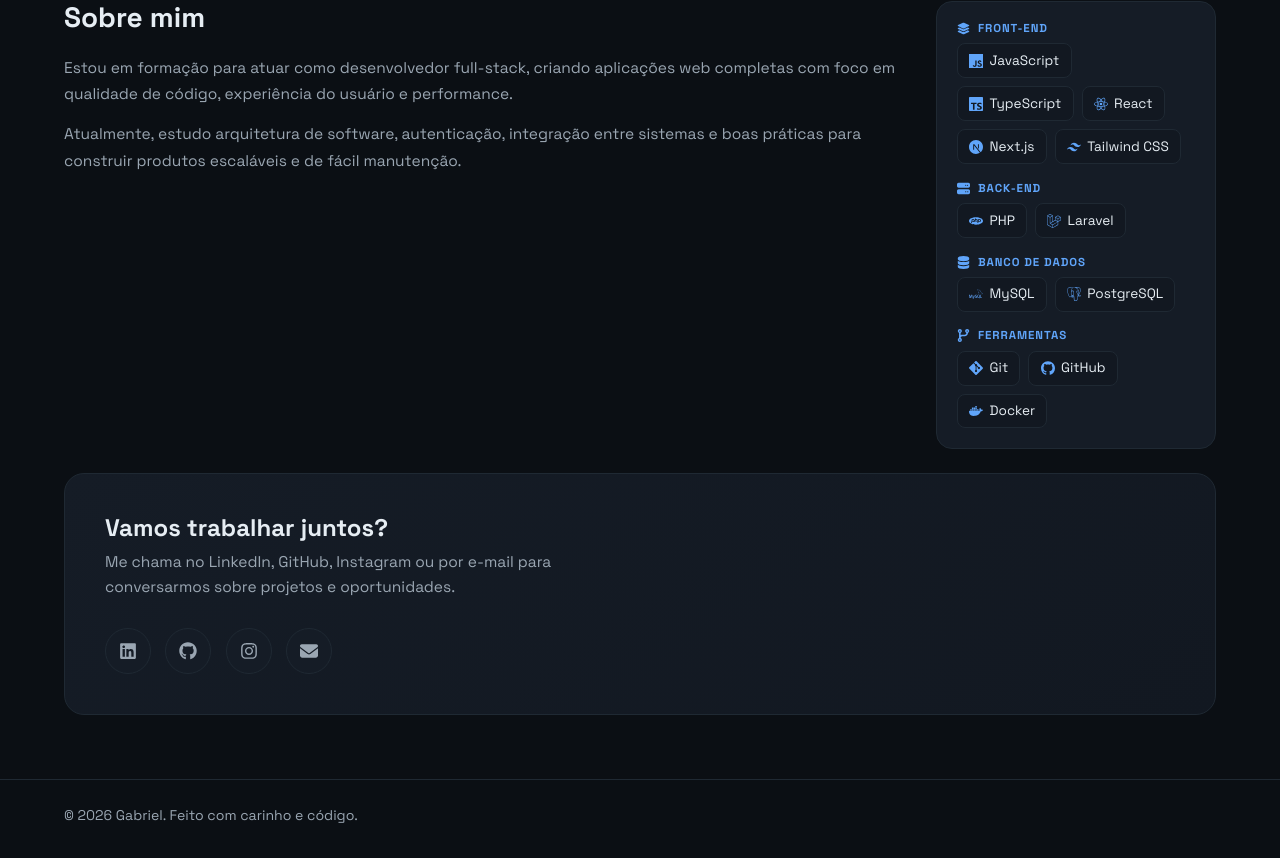
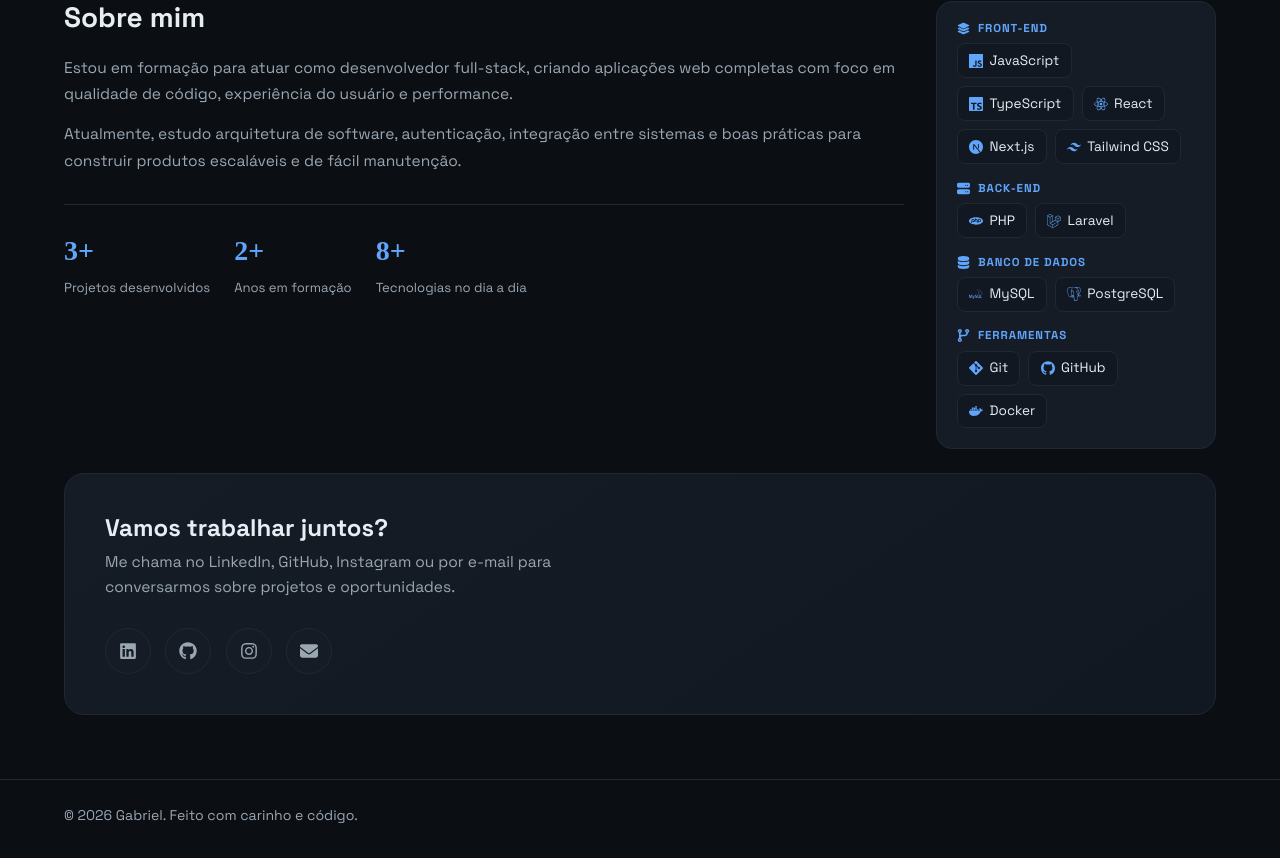
Before and after one commit to GabrielS0306/Portifolio, a Next.js app: page / in a window 1280 px wide. Shown: the part 1367-2225 px from the top of the page. Built offline with nearby package versions, Linux system fonts and the light colour scheme.

Commit message:
feat: adiciona quick stats na secao Sobre mim

```diff
--- a/app/globals.css
+++ b/app/globals.css
@@ -348,6 +348,32 @@ section {
   color: var(--muted);
   font-size: 0.97rem;
   line-height: 1.7;
+}
+
+.about-stats {
+  display: flex;
+  gap: 1.5rem;
+  margin-top: 1rem;
+  padding-top: 1.5rem;
+  border-top: 1px solid var(--line);
+}
+
+.about-stat {
+  display: flex;
+  flex-direction: column;
+  gap: 0.2rem;
+}
+
+.about-stat-value {
+  font-size: 1.75rem;
+  font-weight: 700;
+  color: var(--brand-soft);
+  font-family: "DM Serif Display", serif;
+}
+
+.about-stat-label {
+  font-size: 0.82rem;
+  color: var(--muted);
 }
 
 /* --- SKILLS --- */
--- a/components/sections/About.tsx
+++ b/components/sections/About.tsx
@@ -1,4 +1,10 @@
 import Skills from "../ui/Skills"
+
+const stats = [
+    { value: "3+", label: "Projetos desenvolvidos" },
+    { value: "2+", label: "Anos em formação" },
+    { value: "8+", label: "Tecnologias no dia a dia" },
+];
 
 export default function About() {
     return (
@@ -13,6 +19,15 @@ export default function About() {
                     Atualmente, estudo arquitetura de software, autenticação, integração entre sistemas e
                     boas práticas para construir produtos escaláveis e de fácil manutenção.
                 </p>
+
+                <div className="about-stats">
+                    {stats.map((stat) => (
+                        <div key={stat.label} className="about-stat">
+                            <span className="about-stat-value">{stat.value}</span>
+                            <span className="about-stat-label">{stat.label}</span>
+                        </div>
+                    ))}
+                </div>
             </div>
 
             <Skills />
```
